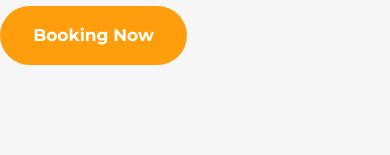
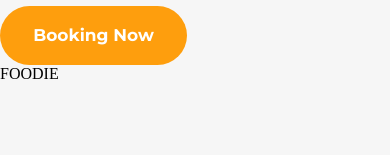
Before and after one commit to mambachristophersteven/react-restaurant-landing-page, a React (Create React App) app: page / in a window 390 px wide. Shown: the part 265-420 px from the top of the page. Built offline with nearby package versions, Linux system fonts and the light colour scheme.

Commit message:
finished mobile popup content

```diff
--- a/src/Components/Navbar/Navbar.jsx
+++ b/src/Components/Navbar/Navbar.jsx
@@ -43,6 +43,9 @@ const Navbar = () => {
             <li><button>booking now</button></li>
           </ul>
         </div>
+        <div className="mobile-logo">
+          <p className="mobile-logo-text">FOODIE</p>
+      </div>
       </div>
     </div>
   )
```
